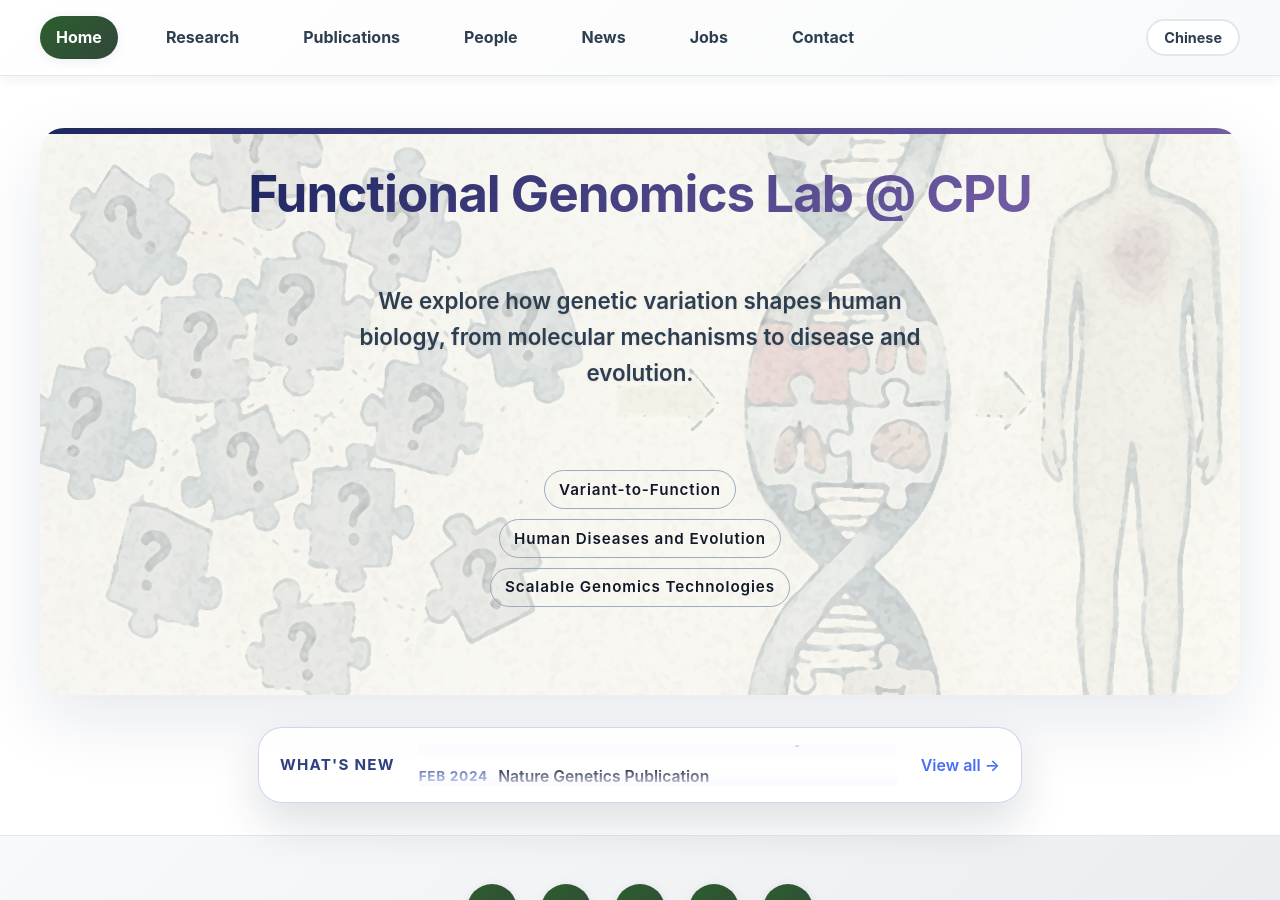
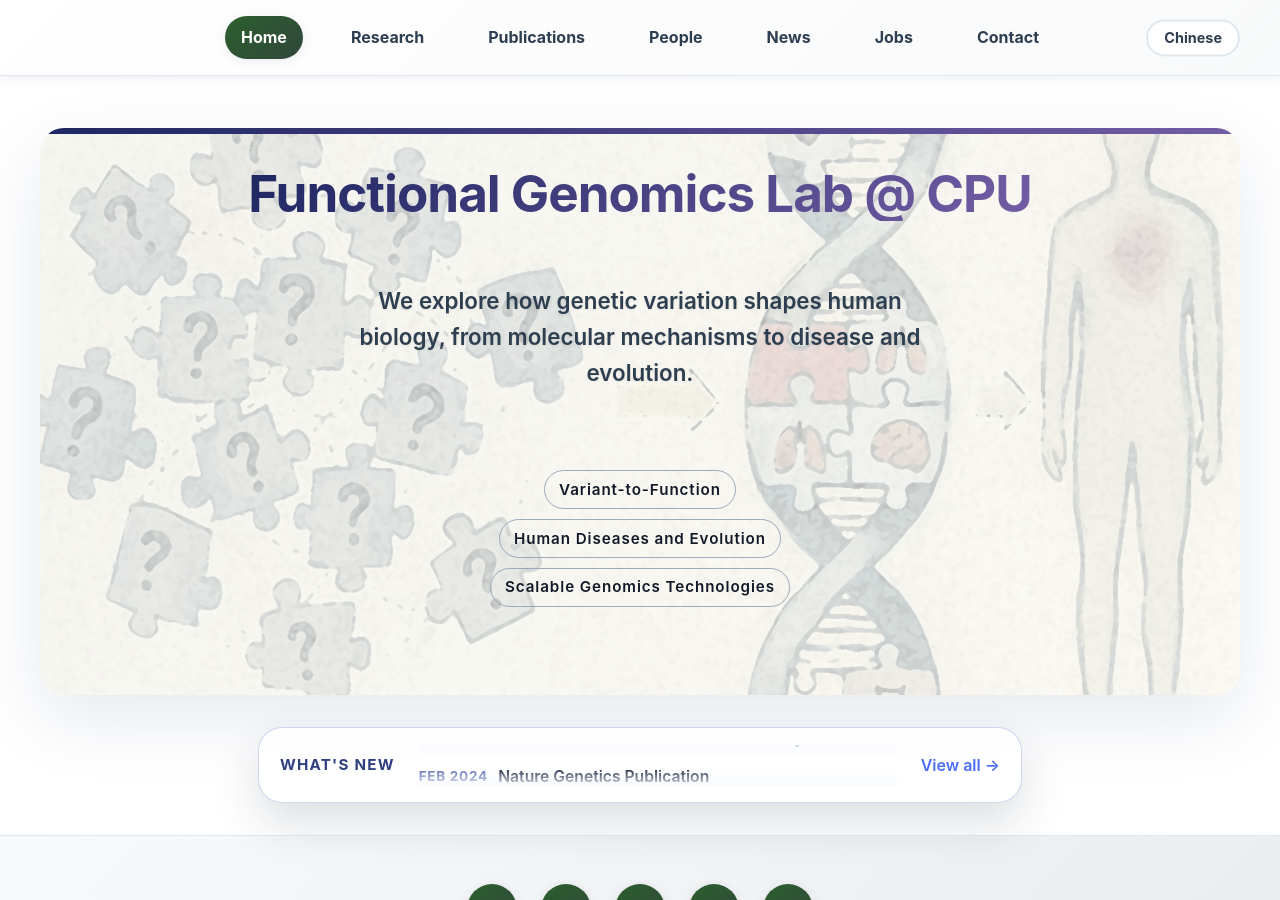
Before and after one commit to FengLab-CPU/FengLab-CPU.github.io, a Jekyll site: the page built from index.md, in a window 1280 px wide and 900 px high. Built offline with Jekyll 4.4.1, drawn with Linux system fonts in a browser that asks for light colours.

Commit message:
Center align all headings

```diff
--- a/assets/css/main.css
+++ b/assets/css/main.css
@@ -68,6 +68,7 @@
     font-weight: 700;
     letter-spacing: -0.025em;
     font-family: 'Inter', -apple-system, BlinkMacSystemFont, "Segoe UI", Roboto, sans-serif;
+    text-align: center;
 }
 
 h1 {
@@ -164,6 +165,7 @@
     justify-content: center;
     align-items: center;
     gap: 3rem;
+    position: relative;
 }
 
 .site-title {
@@ -181,6 +183,7 @@
     display: flex;
     gap: 2rem;
     align-items: center;
+    justify-content: center;
 }
 
 .main-nav a {
@@ -221,7 +224,11 @@
 
 /* Global language toggle */
 .lang-toggle {
-    margin-left: auto;
+    margin-left: 0;
+    position: absolute;
+    right: 2rem;
+    top: 50%;
+    transform: translateY(-50%);
 }
 
 .lang-btn {
@@ -422,6 +429,12 @@
         justify-content: center;
     }
 
+    .lang-toggle {
+        position: static;
+        transform: none;
+        margin-left: 0;
+    }
+
     .main-nav a {
         padding: 0.4rem 0.8rem;
         font-size: 0.9rem;
```
Also changed, not shown: 2 other files.
